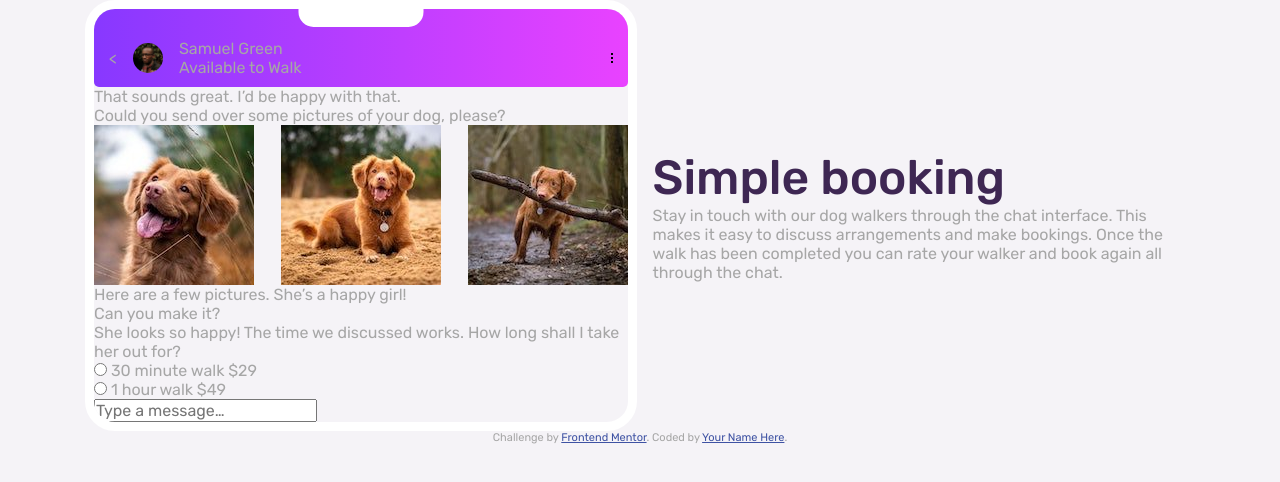
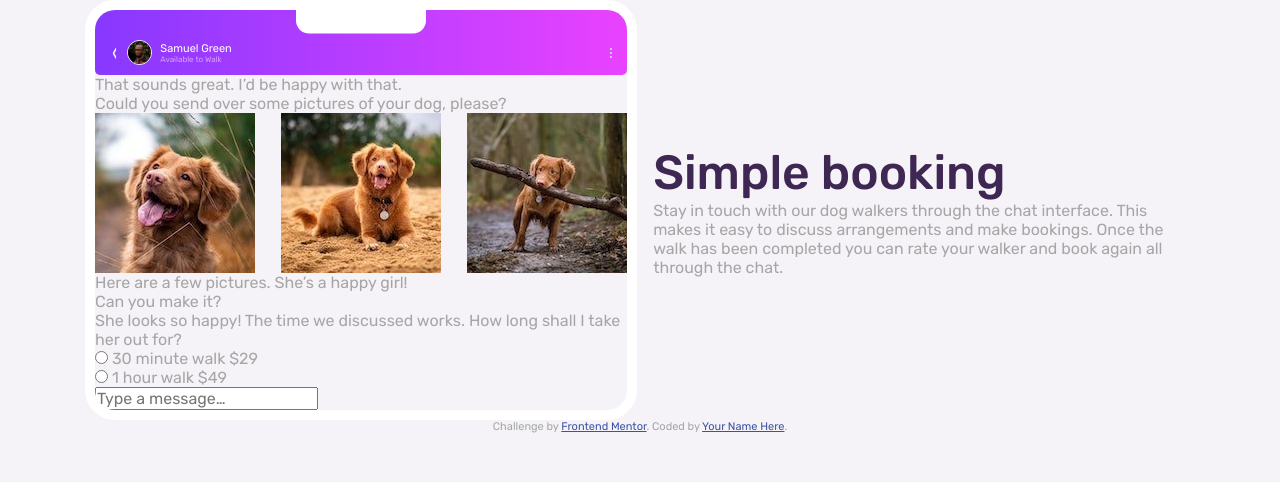
Before and after one commit to edo979/chat-app-css-illustration-master, a plain HTML site: page index.html in a window 1280 px wide. Drawn offline with Linux system fonts and the light colour scheme.

Commit message:
working on top of screen comp

```diff
--- a/index.html
+++ b/index.html
@@ -36,14 +36,14 @@
       </article>
 
       <section class="screen">
-        <div class="user">
+        <div class="user text-white">
           <span> < </span>
           <div class="user_avatar">
             <img src="images/avatar.jpg" alt="user avatar" />
           </div>
           <div class="user_info">
-            <p class="user_name">Samuel Green</p>
-            <p class="user_status">Available to Walk</p>
+            <p class="user_title">Samuel Green</p>
+            <p class="user_subtitle">Available to Walk</p>
           </div>
           <button class="user_menu flex">
             <span></span>
--- a/style.css
+++ b/style.css
@@ -35,6 +35,10 @@
   --fw-semi-bold: 500;
   --fw-bold: 700;
 
+  --fs-fix-300: 8px;
+  --fs-fix-400: 11px;
+
+  --fs-200: 0.75rem;
   --fs-300: 0.85rem;
   --fs-400: 1rem;
   --fs-800: 2.3rem;
@@ -79,6 +83,10 @@ svg {
 }
 .fw-bold {
   font-weight: var(--fw-bold);
+}
+
+.text-white {
+  color: var(--clr-neutral-100);
 }
 
 .flex {
@@ -135,7 +143,8 @@ body {
 
 /* SCREEN */
 .screen {
-  border: 9px solid var(--clr-neutral-100);
+  width: 250px;
+  border: 10px solid var(--clr-neutral-100);
   border-radius: 30px;
   overflow: hidden;
 }
@@ -150,7 +159,7 @@ body {
 
   display: flex;
   align-items: center;
-  gap: 1rem;
+  gap: 0.5rem;
 
   padding: 30px 15px 10px;
   border-radius: var(--b-radius, 5px);
@@ -165,17 +174,33 @@ body {
   top: -50%;
   left: 50%;
   transform: translate(-50%, 50%);
-  width: 125px;
-  height: 38px;
-  border-radius: 15px;
+  width: 130px;
+  height: 37px;
+  border-radius: 13px;
 
   background-color: var(--clr-neutral-100);
 }
 
+.user > span {
+  font-size: 18px;
+  font-weight: bold;
+  transform: scale(0.4, 1);
+}
+
 .user_avatar {
-  width: 30px;
+  width: 25px;
+  border: 1px solid var(--clr-neutral-100);
   border-radius: 50%;
   overflow: hidden;
+}
+
+.user_title {
+  font-size: var(--fs-fix-400);
+}
+
+.user_subtitle {
+  font-size: var(--fs-fix-300);
+  color: var(--clr-text-300);
 }
 
 .user_menu {
@@ -190,5 +215,5 @@ body {
 .user_menu span {
   height: 2px;
   width: 2px;
-  background-color: black;
+  background-color: var(--clr-text-200);
 }
```
